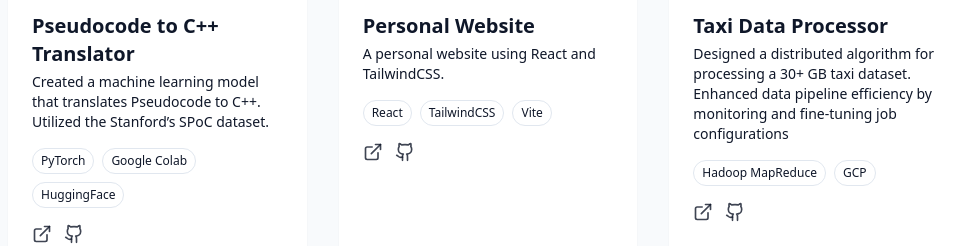
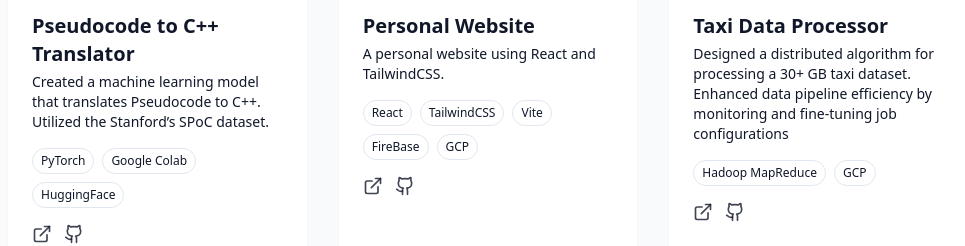
Before and after one commit to tuanqpham0921/personal_web, a React (Vite) app: page / in a window 1280 px wide. Shown: the part 2480-2726 px from the top of the page, without its empty margins (152-1117 px from the left). Built offline with nearby package versions, Linux system fonts and the light colour scheme.

Commit message:
added more info to web skill

```diff
--- a/src/components/ProjectsSection.jsx
+++ b/src/components/ProjectsSection.jsx
@@ -14,7 +14,7 @@ const projects = [
     id: 2,
     title: "Personal Website",
     description: "A personal website using React and TailwindCSS.",
-    tags: ["React", "TailwindCSS", "Vite"],
+    tags: ["React", "TailwindCSS", "Vite", "FireBase", "GCP"],
     demoUrl: "https://github.com/tuanqpham0921/personal_web",
     githubUrl: "https://github.com/tuanqpham0921/personal_web",
   },
```
